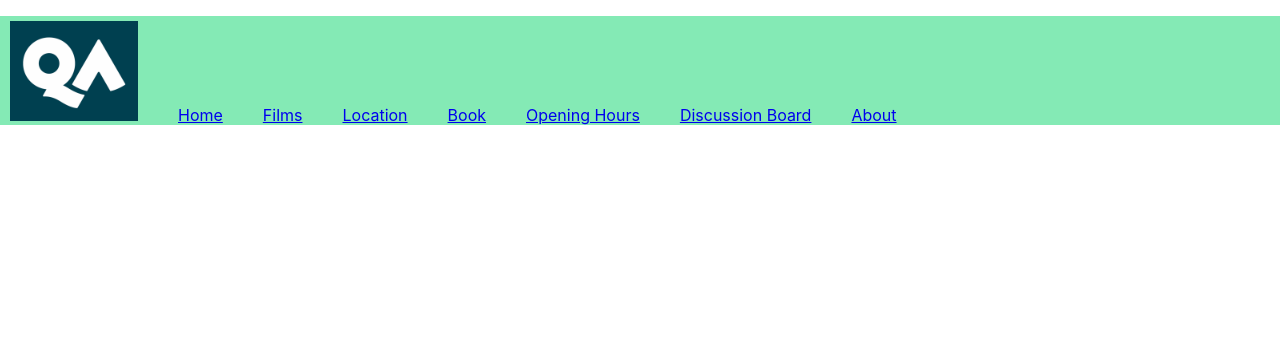
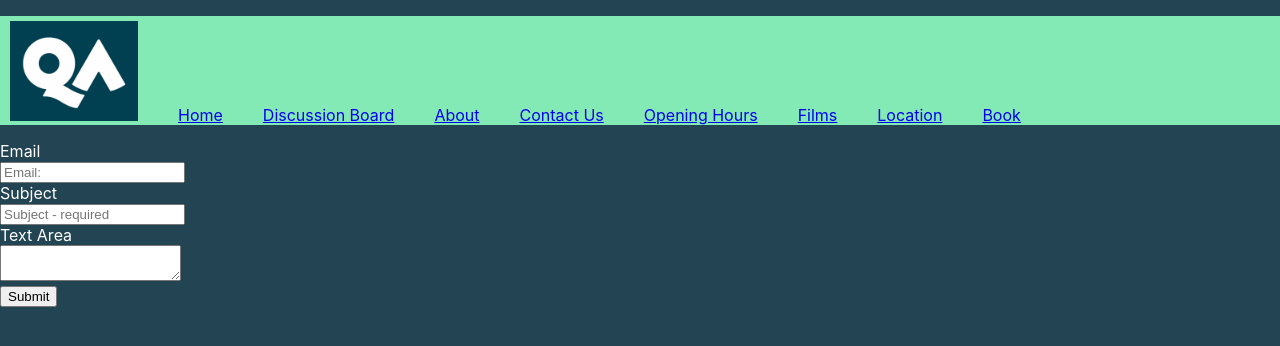
Before and after one commit to rcbcastillo/QA-Cinema, a React (Create React App) app in the folder qa-cinema/: page /contact-form in a window 1280 px wide. Shown: the top 346 px of the page. Built offline with nearby package versions, Linux system fonts and the light colour scheme.

Commit message:
Contact Form accepts input

```diff
--- a/qa-cinema/src/App.css
+++ b/qa-cinema/src/App.css
@@ -1,3 +1,8 @@
+body {
+  background-color: #234453;
+  color: white;
+}
+
 .index{
   text-align: center;
   color: white;
@@ -22,6 +27,7 @@
   background-color: #84eab5;
   color: black;
 }
+
 li{
   list-style-type: none;
   margin: 10px;
@@ -39,8 +45,3 @@ a:visited { text-decoration: none; color:#234453; }
 .home-content{
   padding: 10px;
 }
-
-body {
-  color: #234453;
-  color: white;
-}
--- a/qa-cinema/src/App.js
+++ b/qa-cinema/src/App.js
@@ -6,6 +6,7 @@ import Home from './Components/Home';
 import About from './Components/About';
 import Footer from './Components/Footer';
 import OpenHrs from './Components/OpenHrs';
+import ContactForm from './Components/ContactForm';
 
 function App() {
   return (
@@ -16,9 +17,10 @@ function App() {
       <Route path='/' element={<Home/>}></Route>
       <Route path='/about' element={<About/>}></Route>
       <Route path='/opening-hours' element={<OpenHrs/>}></Route>
+      <Route path='/contact-form' element={<ContactForm/>}></Route>
     </Routes>
 
-    <Footer/>
+    {/* <Footer/> */}
     </BrowserRouter>
     </>
   );
--- /dev/null
+++ b/qa-cinema/src/Components/ContactForm.jsx
@@ -0,0 +1,87 @@
+import React from "react";
+import { Form, FormGroup, Label, Col, Input, Button } from "reactstrap";
+import { useState } from "react";
+
+const ContactForm = () => {
+
+    const [formData, setFormData] = useState({
+                                                email: "",
+                                                subject: "",
+                                                message: ""
+                                            });
+
+    const handleChange = (event) => {
+        const { name, value } = event.target;
+        setFormData((prevFormData) => ({ ...prevFormData, [name]: value }));
+    };
+
+    // Handle the on Submit event (e) and prevent
+    // default DOM behaviour, to implement our own
+    const handleSubmit = (event) => {
+        event.preventDefault();
+        alert(`Email: ${formData.email},
+            Subject: ${formData.subject},
+            Message: ${formData.message}`
+        );
+    }
+
+    return (
+        <div>
+            <section>
+                <Form>
+                    <FormGroup row>
+                        <Label for="email" sm={2}>
+                            Email
+                        </Label>
+                        <Col sm={10}>
+                        <Input
+                            id="email"
+                            name="email"
+                            placeholder="Email:"
+                            type="email"
+                            value={formData.email}
+                            onChange={handleChange}
+                        />
+                        </Col>
+                    </FormGroup>
+                    <FormGroup row>
+                        <Label for="subject" sm={2}>
+                            Subject
+                        </Label>
+                        <Col sm={10}>
+                        <Input
+                            id="subject"
+                            name="subject"
+                            placeholder="Subject - required"
+                            type="text"
+                            value={formData.subject}
+                            onChange={handleChange}
+                        />
+                        </Col>
+                    </FormGroup>
+                    <FormGroup row>
+                        <Label for="message" sm={2}>
+                            Text Area
+                        </Label>
+                        <Col sm={10}>
+                        <Input
+                            id="message"
+                            name="message"
+                            type="textarea"
+                            value={formData.message}
+                            onChange={handleChange}
+                        />
+                        </Col>
+                    </FormGroup>
+                    <FormGroup>
+                        <button type="submit" onClick={handleSubmit}>
+                            Submit
+                        </button>
+                    </FormGroup>
+                </Form>
+            </section>
+        </div>
+    )
+}
+
+export default ContactForm;
--- a/qa-cinema/src/Components/Navbar.jsx
+++ b/qa-cinema/src/Components/Navbar.jsx
@@ -14,6 +14,18 @@ function Navbar() {
           <Link to="/">Home</Link>
         </li>
         <li>
+          <Link to="/">Discussion Board</Link>
+        </li>
+        <li>
+          <Link to="/about">About</Link>
+        </li>
+        <li>
+          <Link to="/contact-form">Contact Us</Link>
+        </li>
+        <li>
+          <Link to="/opening-hours">Opening Hours</Link>
+        </li>
+        <li>
           <Link to="/">Films</Link>
         </li>
         <li>
@@ -22,15 +34,6 @@ function Navbar() {
         <li>
           <Link to="/">Book</Link>
         </li>
-        <li>
-          <Link to="/opening-hours">Opening Hours</Link>
-        </li>
-        <li>
-          <Link to="/">Discussion Board</Link>
-        </li>
-        <li>
-          <Link to="/about">About</Link>
-        </li>
       </ul>
       </div>
     </nav>
```
